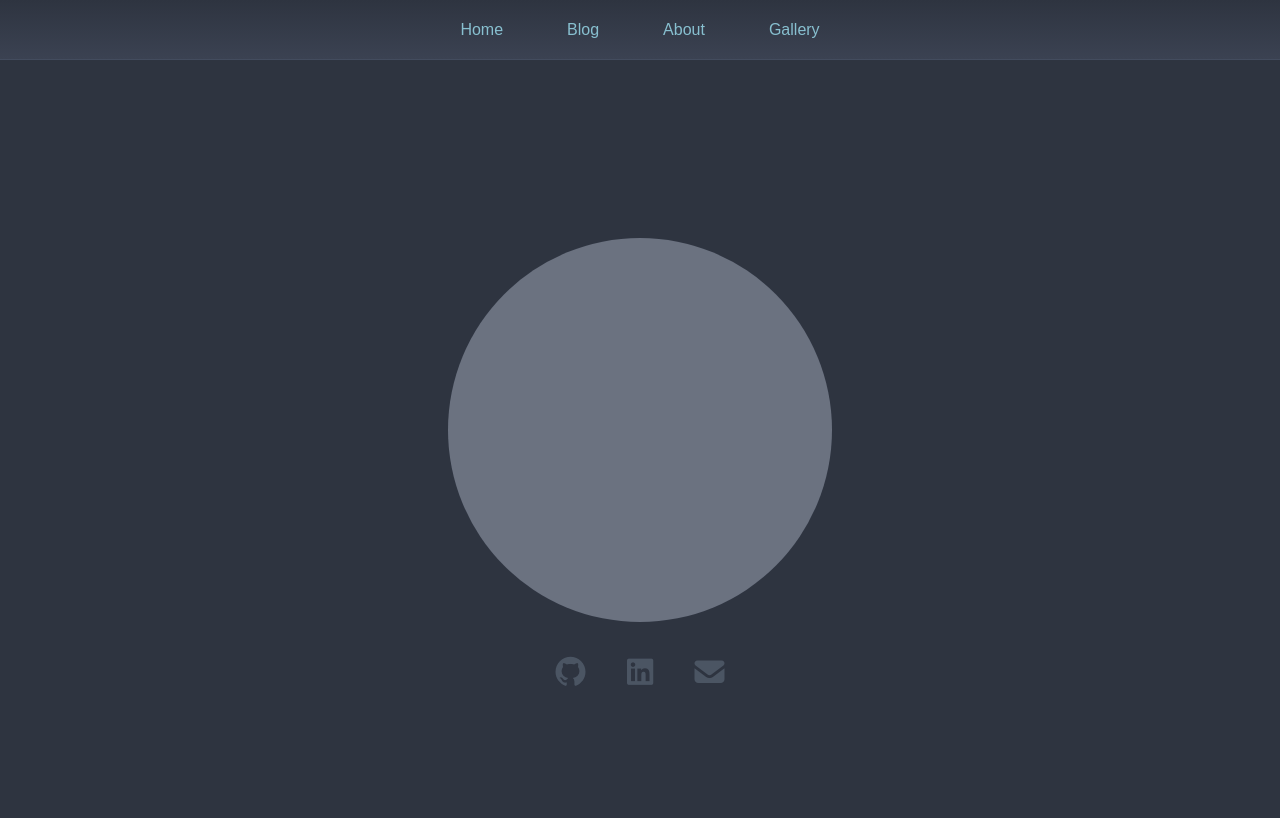
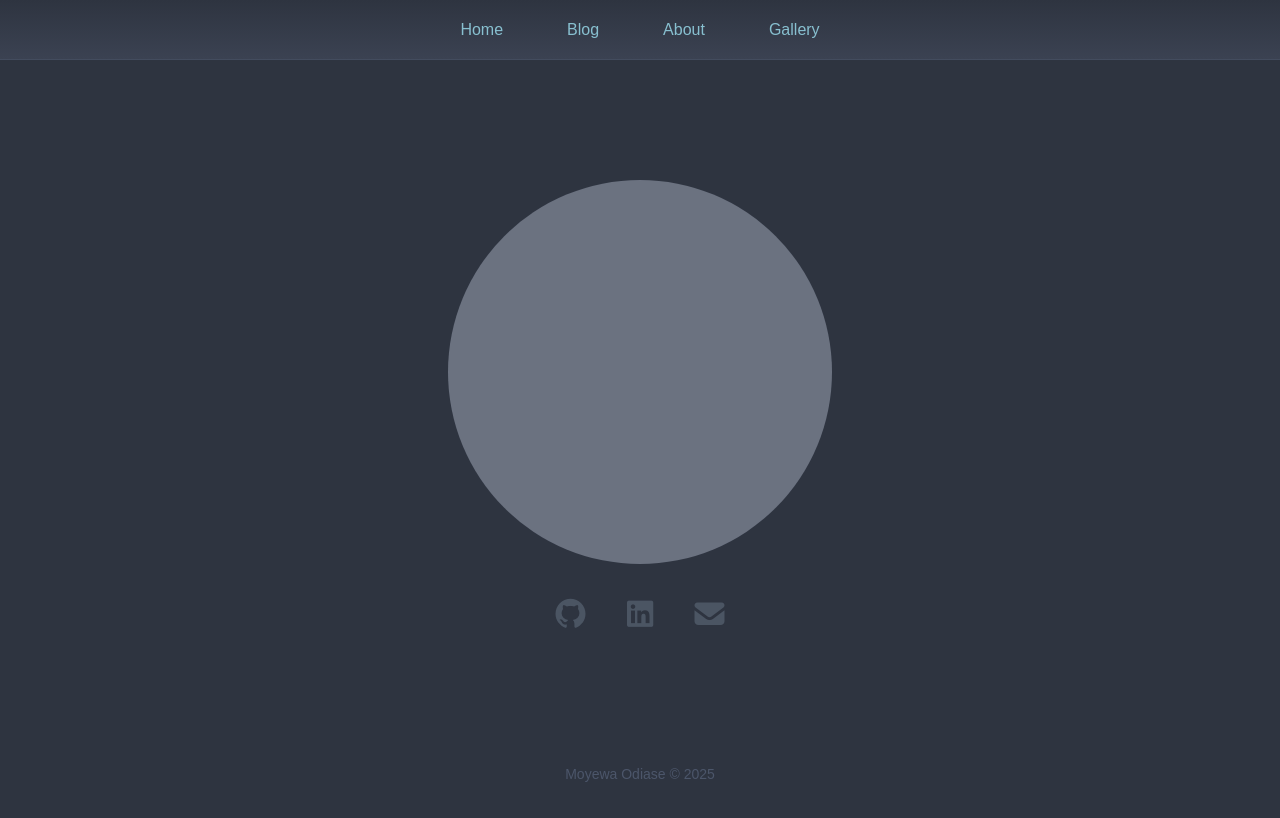
Before and after one commit to modiase/www.modiase.dev, a SvelteKit app: page / in a window 1280 px wide. Shown: the top 818 px of the page. Built offline with nearby package versions, Linux system fonts and the light colour scheme; a web font is replaced by a local one.

Commit message:
Add copy footer

```diff
--- /dev/null
+++ b/src/lib/components/CopyFooter.svelte
@@ -0,0 +1,7 @@
+<script lang="ts">
+  const currentYear = new Date().getFullYear();
+</script>
+
+<footer class="text-center text-sm py-4" style="color: var(--text-subtle);">
+  <p>Moyewa Odiase © {currentYear}</p>
+</footer>
--- a/src/routes/+layout.svelte
+++ b/src/routes/+layout.svelte
@@ -1,11 +1,13 @@
 <script lang="ts">
   import '../app.scss';
   import Header from '$lib/components/Header.svelte';
+  import CopyFooter from '$lib/components/CopyFooter.svelte';
 </script>
 
-<div class="min-h-screen bg-bg text-text-primary font-karla">
+<div class="bg-bg text-text-primary font-karla flex flex-col min-h-screen">
   <Header />
-  <div class="pt-16">
+  <div class="pt-16 flex-1 flex flex-col">
     <slot />
+    <CopyFooter />
   </div>
 </div>
--- a/src/routes/+page.svelte
+++ b/src/routes/+page.svelte
@@ -2,6 +2,6 @@
   import Hero from '$lib/components/Hero.svelte';
 </script>
 
-<main class="flex items-center justify-center min-h-screen bg-bg font-karla">
+<main class="flex items-center justify-center flex-1">
   <Hero />
 </main>
--- a/src/styles/_colors.scss
+++ b/src/styles/_colors.scss
@@ -31,6 +31,7 @@ $text-contrast: #88c0d0;
   --color-secondary: #{$nord3};
   --text-primary: #{$nord6};
   --text-secondary: #{$nord4};
+  --text-subtle: #{$nord3};
   --text-error: #{$error-mid};
   --text-contrast: #{$text-contrast};
   --bg: #{$nord0};
```
